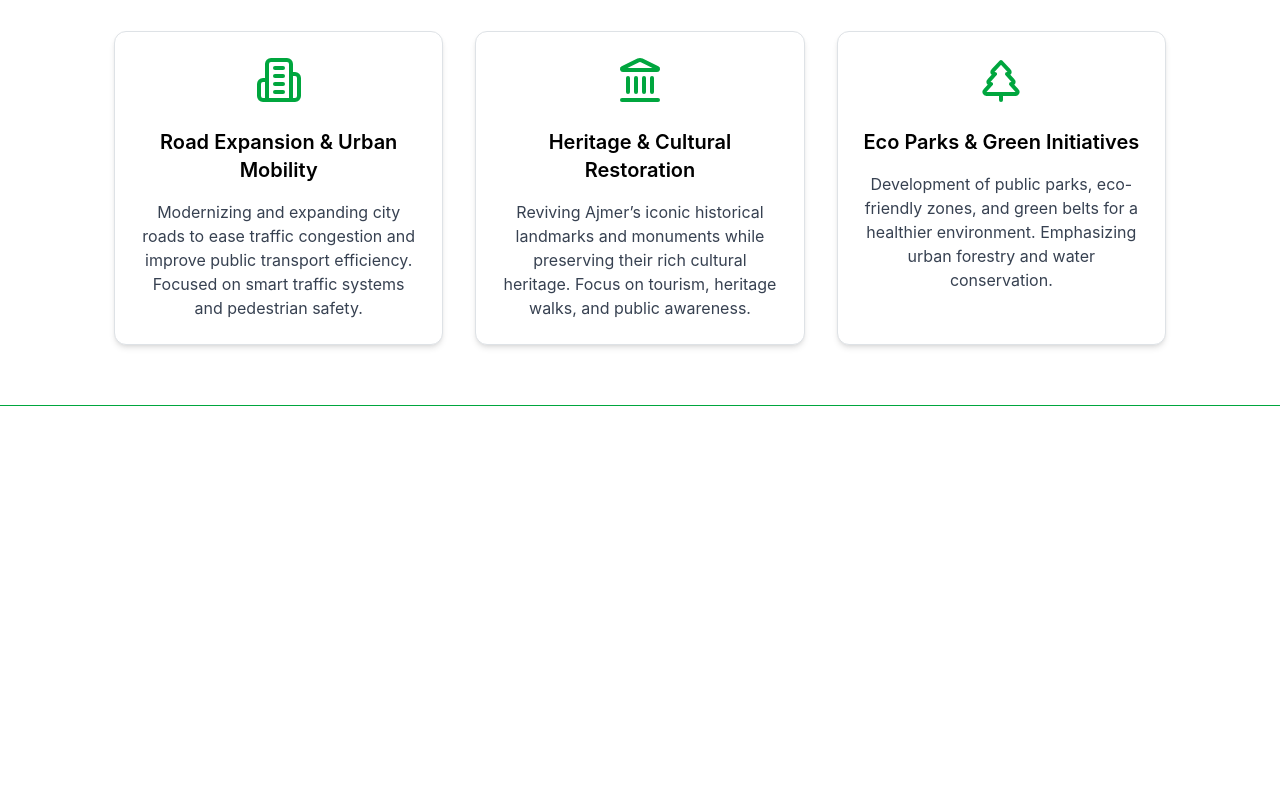
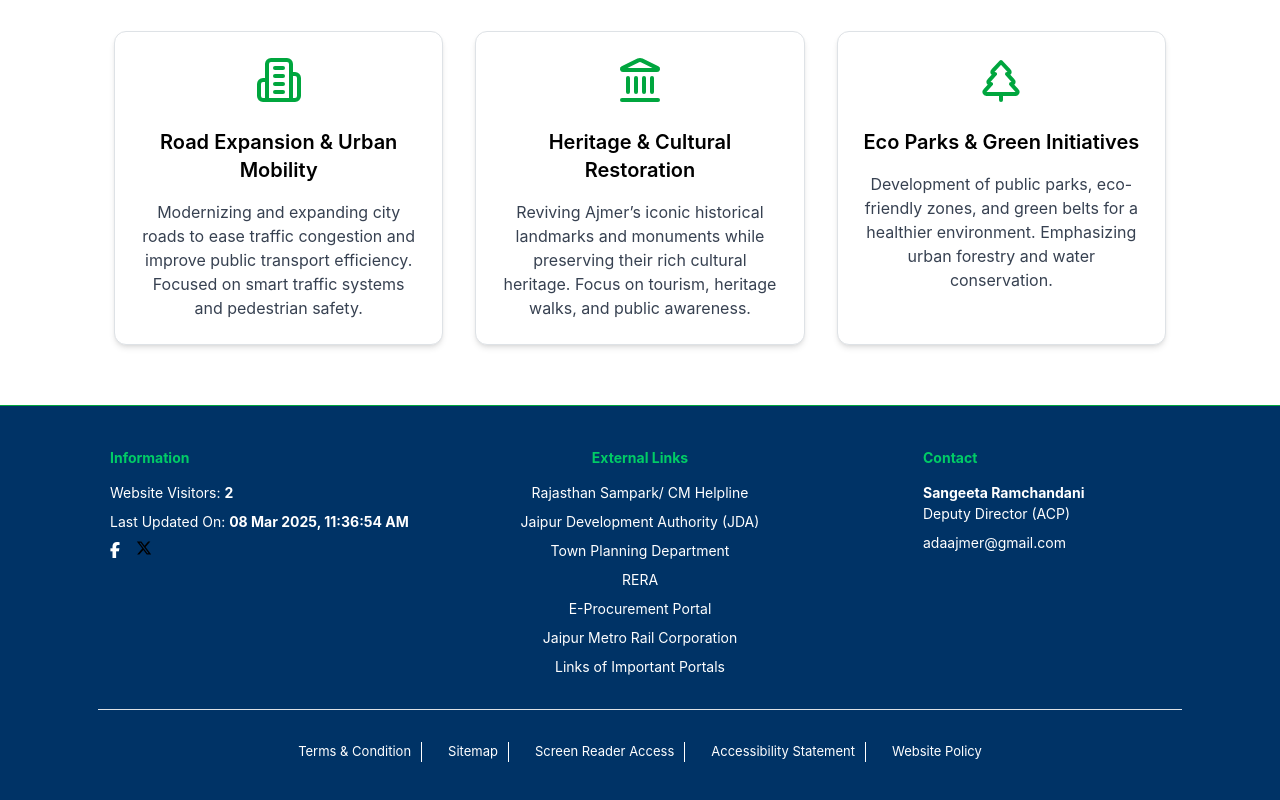
Before and after one commit to vineetsharma9252/ADA-PROJECT, a React (Create React App) app: page / in a window 1280 px wide. Shown: the part 1557-2357 px from the top of the page. Before the commit the page ends 1963 px from the top, so only its background shows below. Built offline with nearby package versions, Linux system fonts and the light colour scheme.

Commit message:
12/03/25 11:56 AM

```diff
--- a/package.json
+++ b/package.json
@@ -3,6 +3,7 @@
   "version": "0.1.0",
   "private": true,
   "dependencies": {
+    "@fortawesome/fontawesome-free": "^6.7.2",
     "@heroicons/react": "^2.2.0",
     "cra-template": "1.2.0",
     "dompurify": "^3.2.4",
--- a/src/App.js
+++ b/src/App.js
@@ -10,6 +10,7 @@ import About from "./components/About";
 import HomePage from "./components/HomePage";
 import Dashboard from "./components/Dashboard";
 import SchemePage from "./components/SchemePage";
+import Footer from "./components/Footer";
 
 function App() {
   const token = localStorage.getItem("Token"); // Check if the user is logged in
@@ -44,6 +45,7 @@ function App() {
         <Route path="/dashboard" element={<Dashboard />} />
         <Route path="/schemes" element={<SchemePage />} />
       </Routes>
+      <Footer />
     </div>
   );
 }
--- a/src/components/About.js
+++ b/src/components/About.js
@@ -1,5 +1,6 @@
 import React from "react";
 import { Building2, Globe2, Landmark, Users, ShieldCheck, Leaf, Home, Briefcase, MessageSquareQuote } from "lucide-react";
+import Footer from './Footer';
 
 const AboutUsPage = () => {
   return (
@@ -51,6 +52,7 @@ const AboutUsPage = () => {
           The Commissioner or Chief Executive Officer (CEO) of the Ajmer Development Authority oversees all administrative and developmental activities. For the latest updates on commissioners and administrative heads, please visit our official portal.
         </p>
       </section>
+
     </div>
   );
 };
@@ -103,4 +105,5 @@ const objectives = [
   },
 ];
 
+
 export default AboutUsPage;
--- a/src/components/Footer.css
+++ b/src/components/Footer.css
@@ -1,12 +1,90 @@
-.footer {
-    background-color: #343a40;
-    color: white;
+/* General Footer Styling */
+#footerArea {
+  background-color: #003366; /* Ascent Color */
+  color: white;
+  font-size: 14px;
+}
+
+.footer-heading {
+  color: #00cc66; /* Green Color */
+  font-weight: bold;
+  margin-bottom: 1rem;
+}
+
+.footer-visitor-info p {
+  margin: 0 0 0.5rem;
+}
+
+.footer-visitor-info strong {
+  color: white;
+}
+
+/* Links Styling */
+.footer-ext-links a,
+.quick-link a,
+.footer-email,
+.social a {
+  color: white;
+  text-decoration: none;
+  transition: color 0.3s ease;
+}
+
+.footer-ext-links a:hover,
+.quick-link a:hover,
+.footer-email:hover,
+.social a:hover {
+  color: #00cc66; /* Green on hover */
+}
+
+/* Social Media Icon */
+.social a i, .social a svg {
+  font-size: 16px;
+  color: white;
+  transition: color 0.3s ease;
+}
+
+.social a:hover i, .social a:hover svg {
+  color: #00cc66; /* Green on hover */
+}
+
+/* Bottom Links */
+.footer-ext-links {
+  padding-top: 1rem;
+  font-size: 13px;
+}
+
+.footer-ext-links a {
+  padding: 0 10px;
+  display: inline-block;
+  border-right: 1px solid white;
+}
+
+.footer-ext-links a:last-child {
+  border-right: none;
+}
+
+/* Quick Links */
+.quick-link li {
+  margin-bottom: 0.5rem;
+}
+
+/* Email */
+.footer-email {
+  display: inline-block;
+  margin-top: 0.5rem;
+}
+
+/* Border Top */
+.border-top {
+  border-top: 1px solid white;
+}
+
+/* Responsive */
+@media (max-width: 768px) {
+  .footer-ext-links {
+    justify-content: center;
+  }
+  .footer-heading {
     text-align: center;
-    padding: 20px 0;
-    width: 100%;
-    border-radius: 10px;
-    height: 100px;
-    position: relative;
-    margin-top: 20px;
-    bottom: 0;
   }
+}
--- a/src/components/Footer.js
+++ b/src/components/Footer.js
@@ -1,11 +1,86 @@
-import React from "react";
-import "./Footer.css"; // Separate CSS for styling
+import React, { useState, useEffect } from "react";
+import './Footer.css';
 
 const Footer = () => {
+  // State to hold current date and time
+  const [currentTime, setCurrentTime] = useState(new Date());
+
+  // useEffect to update time every second
+  useEffect(() => {
+    const timer = setInterval(() => {
+      setCurrentTime(new Date()); // update state with new date-time
+    }, 1000); // runs every 1 second (1000 ms)
+
+    // Cleanup function to stop timer when component unmounts
+    return () => clearInterval(timer);
+  }, []); // empty dependency array means this runs only once when component mounts
+
+  // Formatting Date
+  const dateOptions = { day: '2-digit', month: 'short', year: 'numeric' };
+  const formattedDate = currentTime.toLocaleDateString('en-GB', dateOptions); // Example: 12/Mar/2025
+
+  // Formatting Time
+  const timeOptions = { hour: '2-digit', minute: '2-digit', second: '2-digit', hour12: true };
+  const formattedTime = currentTime.toLocaleTimeString('en-US', timeOptions); // Example: 08:34:25 AM
+
   return (
-    <footer className="footer">
+    <footer id="footerArea" className="d-print-none">
       <div className="container">
-        <p>&copy; 2024 Ajmer Development Authority | All Rights Reserved</p>
+        <div className="row justify-content-between py-4">
+
+          {/* Information Section */}
+          <div className="col-xl-3 col-lg-3 col-md-4 col-sm-12 text-left mb-4">
+            <h4 className="footer-heading">Information</h4>
+            <div className="footer-visitor-info">
+              <p>Website Visitors: <strong>2</strong></p>
+              <p className="whitespace-nowrap">Last Updated On: <strong>{formattedDate}, {formattedTime}</strong></p>
+            </div>
+            <ul className="social d-flex gap-3 p-0 m-0">
+              <li><a href="https://www.facebook.com/RajCMO/" target="_blank" rel="noopener noreferrer"><i className="fab fa-facebook-f"></i></a></li>
+              <li><a href="https://twitter.com/RajCMO" target="_blank" rel="noopener noreferrer">
+                <svg xmlns="http://www.w3.org/2000/svg" height="16" width="16" viewBox="0 0 512 512">
+                  <path d="M389.2 48h70.6L305.6 224.2 487 464H345L233.7 318.6 106.5 464H35.8L200.7 275.5 26.8 48H172.4L272.9 180.9 389.2 48zM364.4 421.8h39.1L151.1 88h-42L364.4 421.8z"></path>
+                </svg>
+              </a></li>
+            </ul>
+          </div>
+
+          {/* External Links */}
+          <div className="col-xl-6 col-lg-6 col-md-4 col-sm-12 text-center mb-4">
+            <h4 className="footer-heading">External Links</h4>
+
+            <ul className="quick-link list-unstyled">
+              <li><a href="https://sampark.rajasthan.gov.in/" target="_blank" rel="noopener noreferrer">Rajasthan Sampark/ CM Helpline</a></li>
+              <li><a href="https://jda.rajasthan.gov.in/home/dptHome" target="_blank" rel="noopener noreferrer">Jaipur Development Authority (JDA)</a></li>
+              <li><a href="https://urban.rajasthan.gov.in/content/raj/udh/ctp/en/home.html" target="_blank" rel="noopener noreferrer">Town Planning Department</a></li>
+              <li><a href="https://rera.rajasthan.gov.in/" target="_blank" rel="noopener noreferrer">RERA</a></li>
+              <li><a href="https://eproc.rajasthan.gov.in/nicgep/app" target="_blank" rel="noopener noreferrer">E-Procurement Portal</a></li>
+              <li><a href="https://www.jaipurmetrorail.info/" target="_blank" rel="noopener noreferrer">Jaipur Metro Rail Corporation</a></li>
+              <li><a href="/pages/department-page/1028">Links of Important Portals</a></li>
+            </ul>
+
+          </div>
+
+          {/* Contact Section */}
+          <div className="col-xl-3 col-lg-3 col-md-4 col-sm-12 text-left mb-4">
+            <h4 className="footer-heading">Contact</h4>
+            <p><strong>Sangeeta Ramchandani</strong></p>
+            <p>Deputy Director (ACP)</p>
+            <p><a href="mailto:adaajmer@gmail.com" className="footer-email">adaajmer@gmail.com</a></p>
+          </div>
+
+          {/* Bottom Links */}
+          <div className="col-md-12 text-center pt-3 border-top">
+            <div className="footer-ext-links d-flex justify-content-center flex-wrap gap-3">
+              <a href="/jankalyan-category-and-entry-type/0/51/88">Terms & Condition</a>
+              <a href="/pages/sitemap">Sitemap</a>
+              <a href="/jankalyan-category-and-entry-type/0/50/92">Screen Reader Access</a>
+              <a href="/jankalyan-category-and-entry-type/0/50/89">Accessibility Statement</a>
+              <a href="/pages/website-policies">Website Policy</a>
+            </div>
+          </div>
+
+        </div>
       </div>
     </footer>
   );
--- a/src/index.js
+++ b/src/index.js
@@ -4,6 +4,7 @@ import './index.css';
 import App from './App';
 import reportWebVitals from './reportWebVitals';
 import { BrowserRouter as Router } from 'react-router-dom';
+import '@fortawesome/fontawesome-free/css/all.min.css';
 
 const root = ReactDOM.createRoot(document.getElementById('root'));
 root.render(
```
Also changed, not shown: 1 other file (tests, documents, lock files or other folders).
